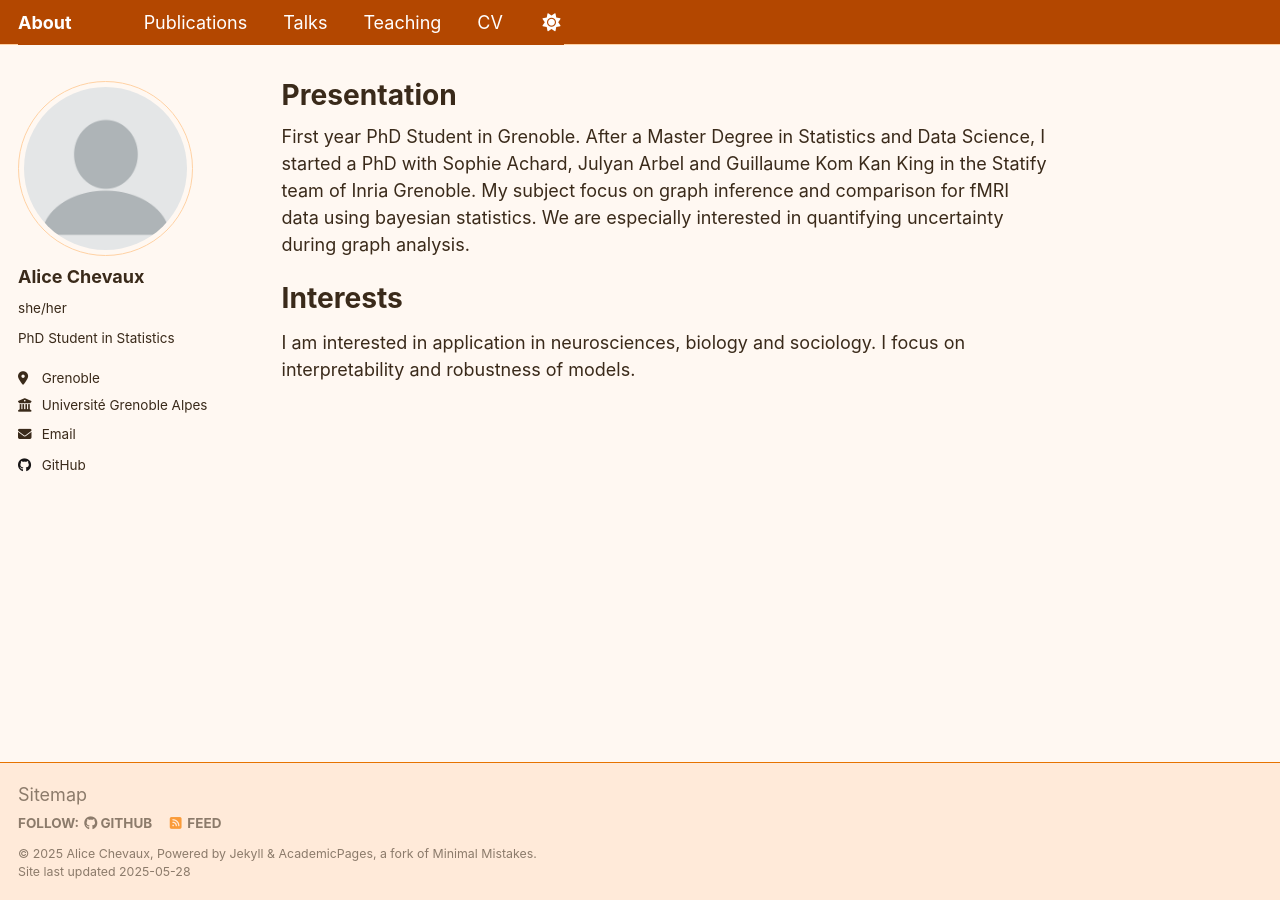
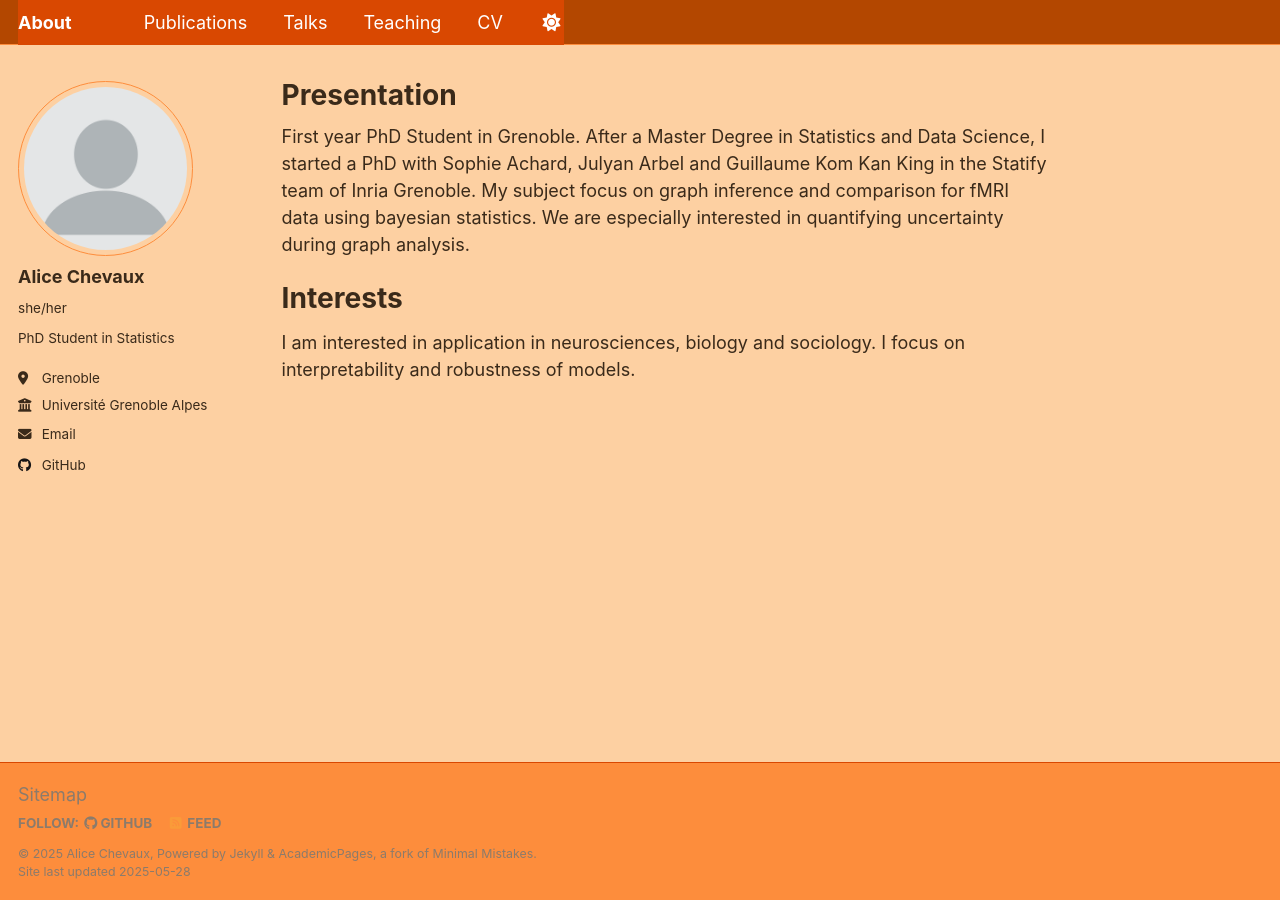
Before and after one commit to alicechevaux/alicechevaux.github.io, a Jekyll site: the page built from _pages/about.md, in a window 1280 px wide. Built offline with Jekyll 4.4.1, drawn with Linux system fonts in a browser that asks for light colours.

Commit message:
Update _default.scss

```diff
--- a/_sass/theme/_default.scss
+++ b/_sass/theme/_default.scss
@@ -29,11 +29,11 @@ $sidebar-screen-min-width   : 1024px;
 /* Default light theme for the site */
 :root {
     // Couleurs de base dérivées de l'orange brique
-    --global-header-bg-color           : #b34700; // Orange brique (main)
-    --global-bg-color                  : #fff8f2; // Blanc cassé chaud (5% orange brique)
-    --global-footer-bg-color           : #ffead9; // Fond de footer (15% orange brique)
-    --global-border-color              : #ffd1a3; // Bordure claire (30% orange brique)
-    --global-dark-border-color         : #e67300; // Bordure foncée (variation orange)
+    --global-header-bg-color           : #d94801; // Orange brique (main)
+    --global-bg-color                  : #fdd0a2; // Blanc cassé chaud (5% orange brique)
+    --global-footer-bg-color           : #fd8d3c; // Fond de footer (15% orange brique)
+    --global-border-color              : #fd8d3c; // Bordure claire (30% orange brique)
+    --global-dark-border-color         : #d94801; // Bordure foncée (variation orange)
 
     // Texte et contenu
     --global-text-color                : #3a2a1a; // Brun foncé (contraste élevé)
```
